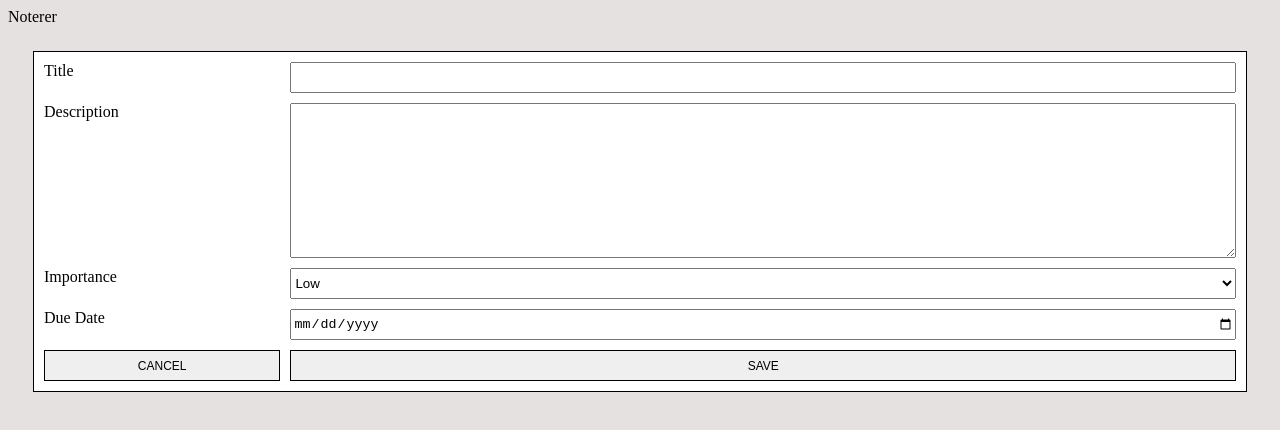
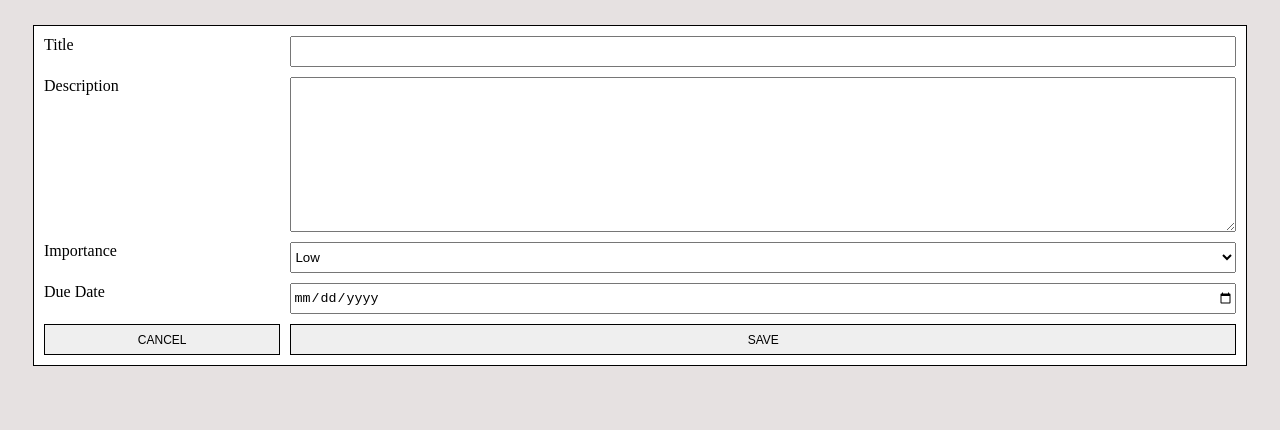
Before and after one commit to forceofseth/Noterer, a plain HTML site: page views/note.html in a window 1280 px wide. Drawn offline with nearby package versions, Linux system fonts and the light colour scheme.

Commit message:
fixed missing tag closing

```diff
--- a/views/note.html
+++ b/views/note.html
@@ -5,7 +5,7 @@
     <meta name="viewport" content="width=device-width, initial-scale=1.0" />
     <meta http-equiv="X-UA-Compatible" content="ie=edge" />
     <link rel="stylesheet" href="../css/note_styles.css" />
-    <link rel="stylesheet" href
+    <link rel="stylesheet" href/>
     <title>Noterer</title>
   </head>
   <body>
```
